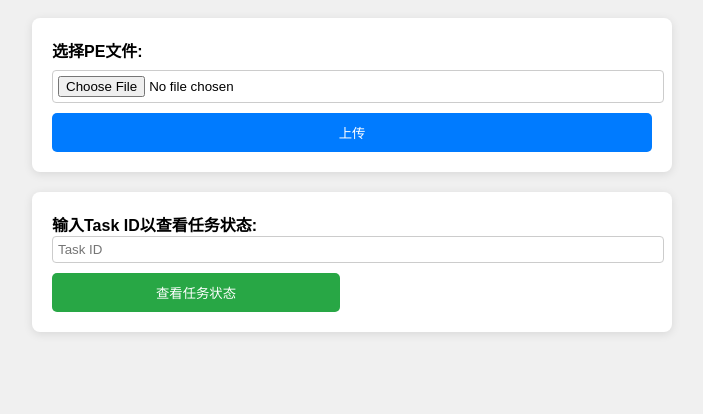
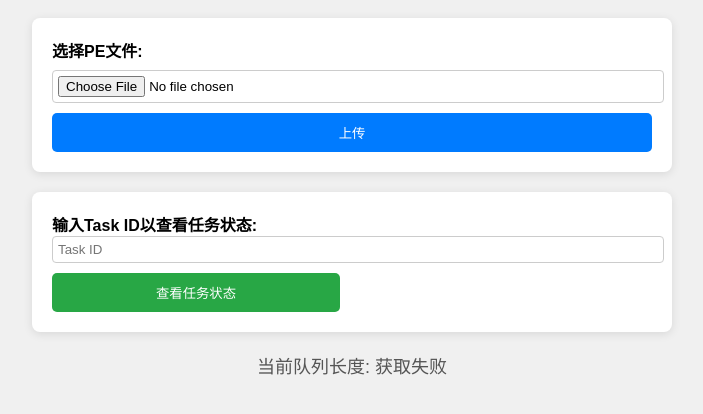
Before and after one commit to xqy2006/ida, a plain HTML site: page index.html in a window 1280 px wide. Shown: the part 110-524 px from the top of the page, without its empty margins (288-991 px from the left). Drawn offline with Linux system fonts and the light colour scheme; no server answers.

Commit message:
Update index.html

```diff
--- a/index.html
+++ b/index.html
@@ -122,11 +122,18 @@
             white-space: pre !important;
             word-wrap: break-word !important;
         }
+        #queueLength {
+            text-align: center;
+            margin-top: 20px;
+            font-size: 18px;
+            color: #555;
+        }
     </style>
 </head>
 <body>
     <h1>在线IDA</h1>
     <h4>by:xqy2006</h4>
+
     <form id="fileUploadForm">
         <label for="inputFile">选择PE文件:</label>
         <input type="file" id="inputFile" name="inputFile" accept=".exe" required>
@@ -151,9 +158,7 @@
         <pre><code id="cCode"></code></pre>
     </div>
 
-    <button id="downloadAsmButton" style="display:none;">下载反汇编</button>
-    <button id="downloadCButton" style="display:none;">下载伪代码</button>
-
+    <div id="queueLength">当前队列长度: 加载中...</div>
 
     <script>
         document.getElementById('fileUploadForm').onsubmit = async function(event) {
@@ -247,6 +252,22 @@
                 alert('Error downloading the ASM file.');
             }
         };
+
+        // 定时刷新队列长度
+        async function updateQueueLength() {
+            try {
+                const response = await fetch('https://www.xuqinyang.top:8000/status/');
+                const result = await response.json();
+                document.getElementById('queueLength').innerText = `当前队列长度: ${result.queue_length}`;
+            } catch (error) {
+                console.error('Error fetching queue length:', error);
+                document.getElementById('queueLength').innerText = '当前队列长度: 获取失败';
+            }
+        }
+
+        // 每隔5秒刷新一次队列长度
+        setInterval(updateQueueLength, 5000);
+        updateQueueLength();  // 页面加载时立即获取一次
     </script>
 </body>
 </html>
```
Lines whose indentation alone changed are shown as unchanged.
